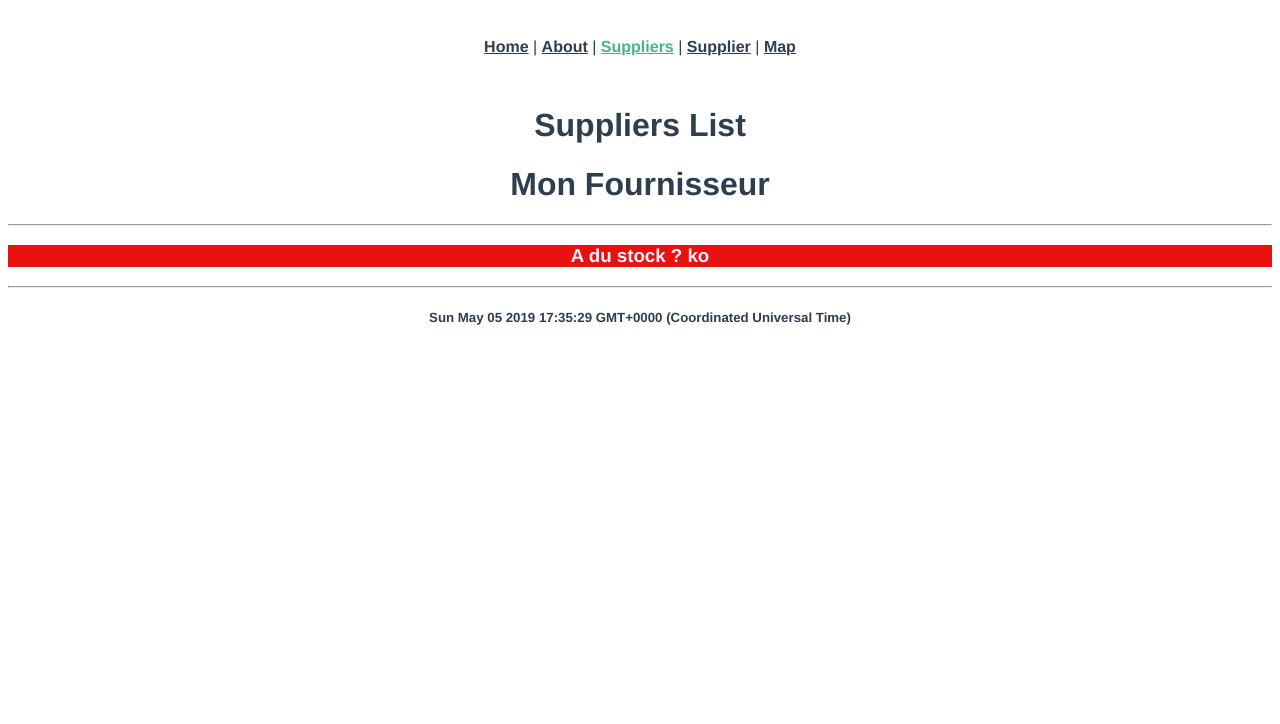
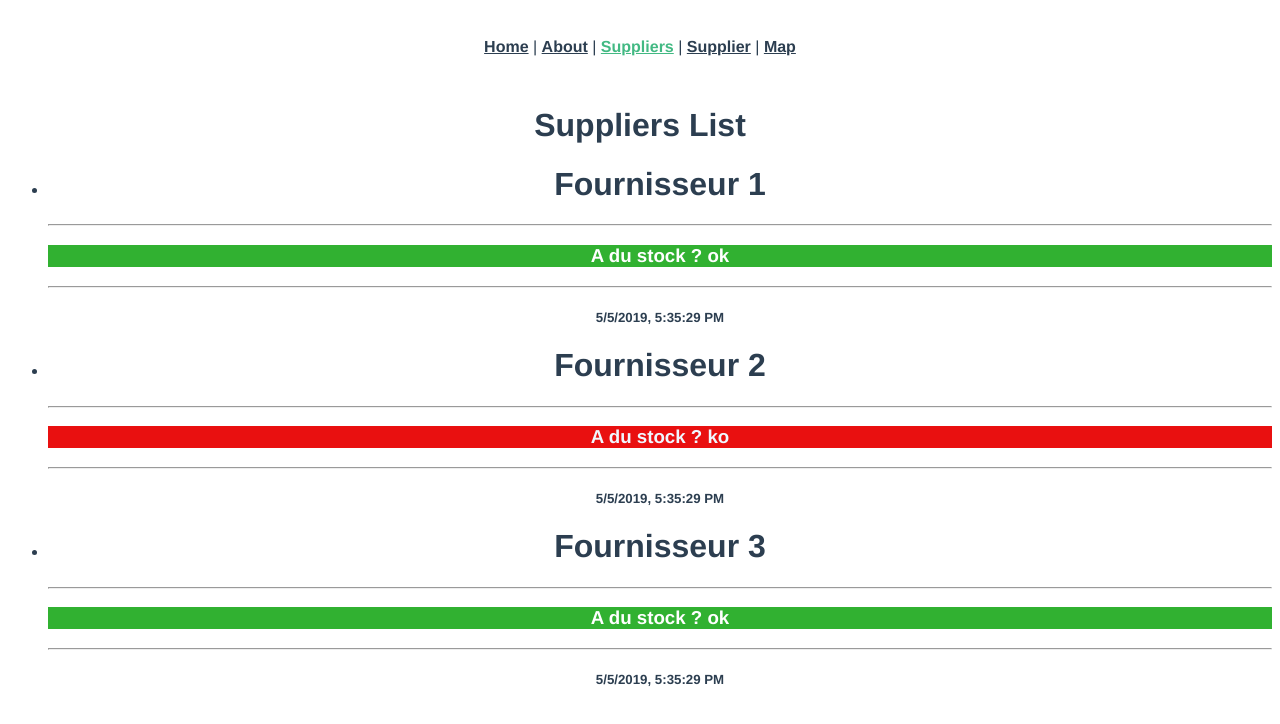
Before and after one commit to jpb4git/suppliers, a Vue app: page /suppliers in a window 1280 px wide. Shown: the top 724 px of the page. Built offline with nearby package versions, Linux system fonts and the light colour scheme.

Commit message:
exo 6 création d'une liste

```diff
--- a/src/views/Suppliers.vue
+++ b/src/views/Suppliers.vue
@@ -1,9 +1,11 @@
 <template>
   <div>
    <h1>Suppliers List</h1>
-           <!-- props=data -->
-      <Supplier :name="name" :status="status" :checkedAt="checkedAt" />
-
+   <ul>
+     <li v-for="supplier in suppliers" :key="supplier.id" >
+       <Supplier :name="supplier.name" :status="supplier.status" :checkedAt="supplier.checkedAt" />
+     </li>
+   </ul>
   </div>
 </template>
 
@@ -15,9 +17,26 @@ export default {
   name: 'Suppliers',
   data :function (){
     return {
-    name: 'Mon Fournisseur',
-    status: false,
-    checkedAt: new Date()
+    suppliers: [
+    {
+      id: 1,
+      name: "Fournisseur 1",
+      status: true,
+      checkedAt: new Date().toLocaleString()
+    },
+    {
+      id: 2,
+      name: "Fournisseur 2",
+      status: false,
+      checkedAt: new Date().toLocaleString()
+    },
+    {
+      id: 3,
+      name: "Fournisseur 3",
+      status: true,
+      checkedAt: new Date().toLocaleString()
+    }
+  ]
     }
   },
   components :{
```
